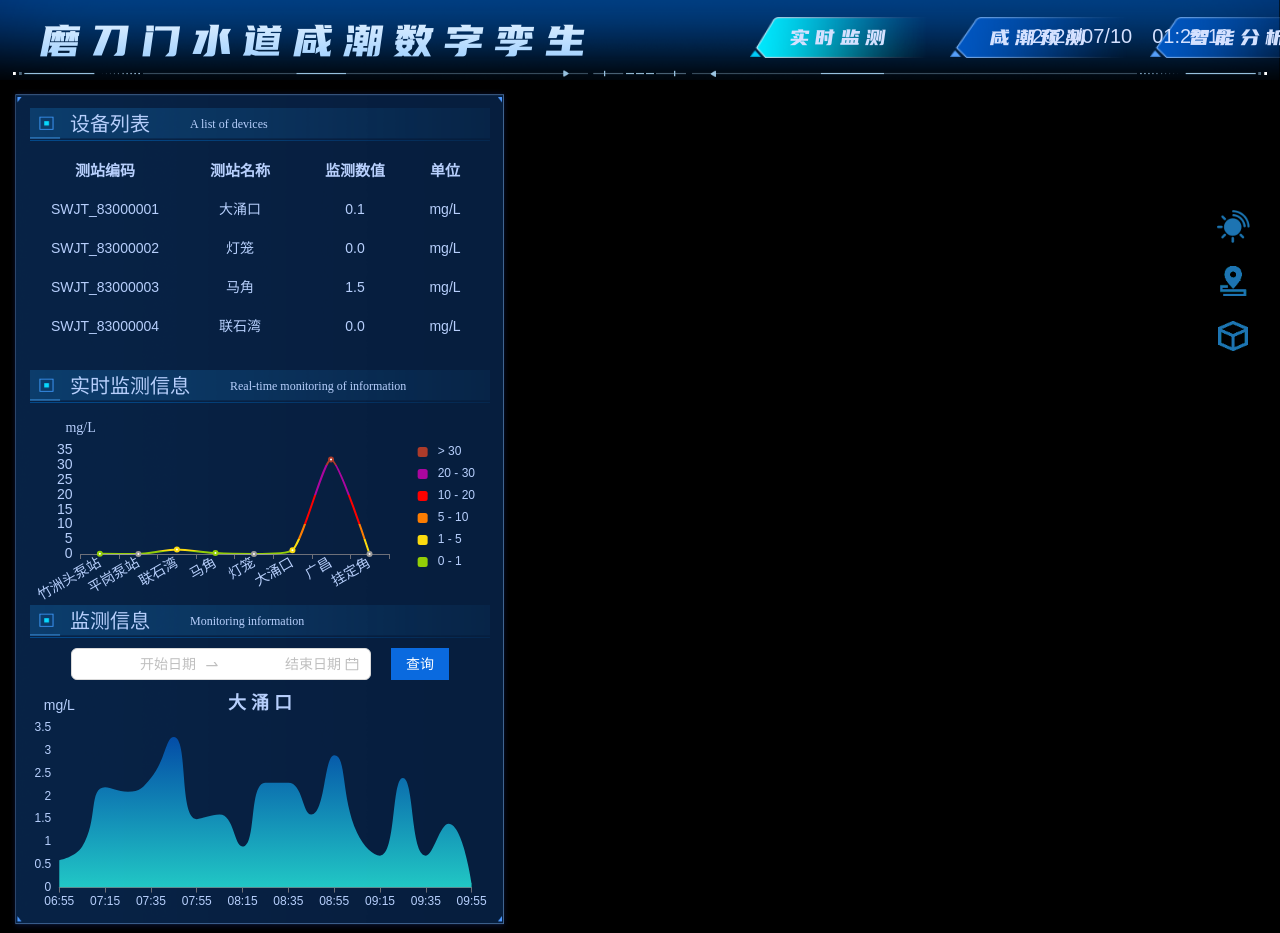
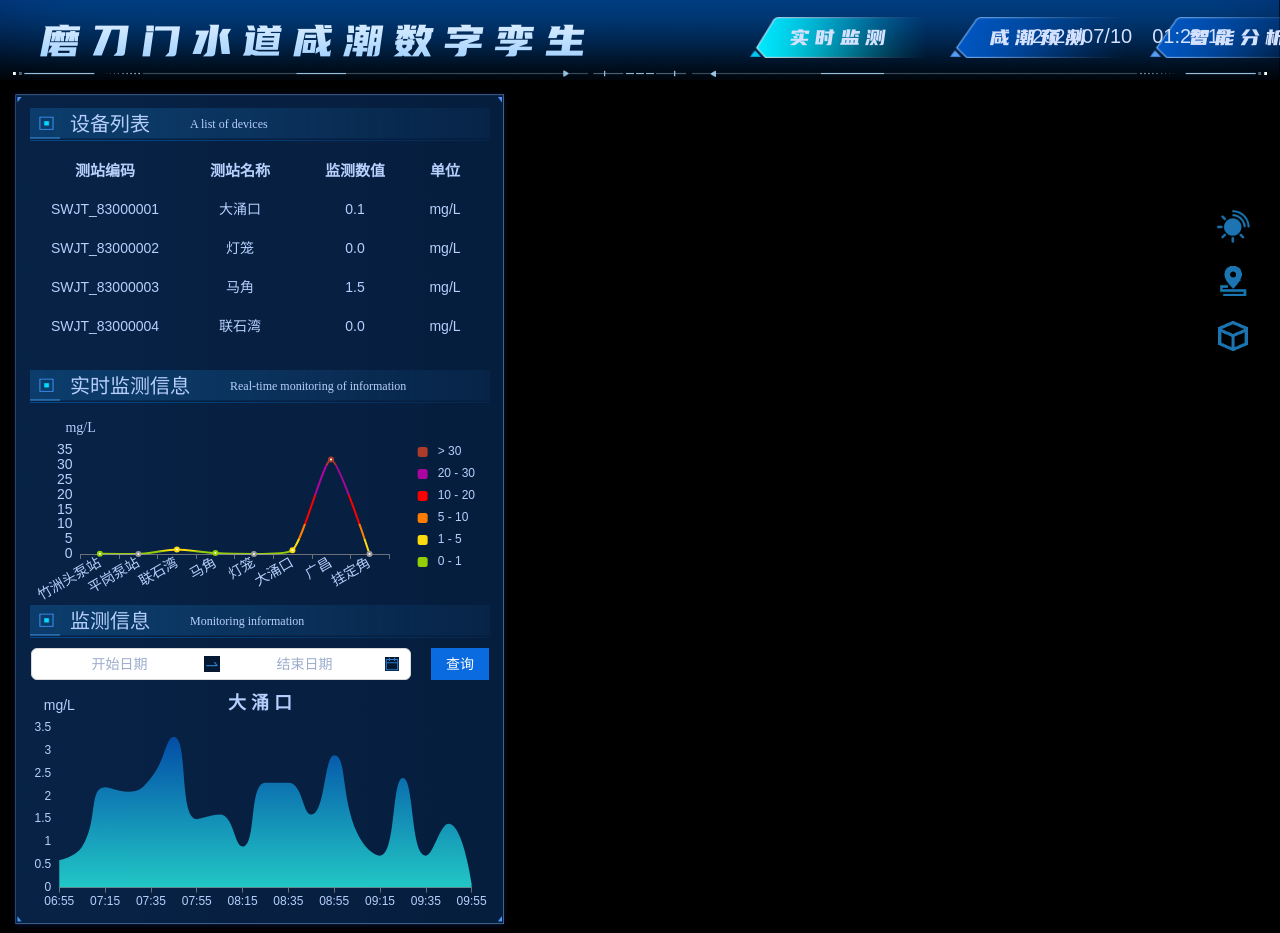
Before and after one commit to Hannahuy/Saltytide, a Vue app: page /#/ in a window 1280 px wide. Shown: the top 933 px of the page. Built offline with nearby package versions, Linux system fonts and the light colour scheme; no server answers.

Commit message:
日期选择样式

```diff
--- a/src/App.vue
+++ b/src/App.vue
@@ -87,10 +87,21 @@ div {
 :where(.css-dev-only-do-not-override-19iuou).ant-picker-range {
   border-radius: 0;
 }
-:where(.css-dev-only-do-not-override-19iuou).ant-picker{
+
+:where(.css-dev-only-do-not-override-19iuou).ant-picker {
   border: 1px solid #2A77C6;
 }
-:where(.css-dev-only-do-not-override-19iuou).ant-picker .ant-picker-input >input:placeholder-shown{
+
+:where(.css-dev-only-do-not-override-19iuou).ant-picker .ant-picker-input>input:placeholder-shown {
   text-align: center;
 }
+
+:where(.css-dev-only-do-not-override-19iuou).ant-picker {
+  background-color: #041831;
+}
+
+.anticon svg {
+  color: #2A77C6;
+  background-color: #041831;
+}
 </style>
--- a/src/components/topButton/Monitoring.vue
+++ b/src/components/topButton/Monitoring.vue
@@ -30,7 +30,7 @@
         <span>Monitoring information</span>
       </div>
       <div style="display: flex;align-items: center;justify-content: center;">
-        <a-range-picker style="width:300px;margin-top: 10px;" v-model:value="selectedTimeRange" show-time />
+        <a-range-picker dropdownClassName="rangePickerIceGai" style="width:380px;margin-top: 10px;" v-model:value="selectedTimeRange" show-time />
         <el-button class="buttonserch" type="primary" @click="handleSearch">查询</el-button>
       </div>
       <div id="WaterCharts"></div>
@@ -590,4 +590,11 @@ onBeforeUnmount(() => {
   height: 35px;
   width: 50%;
 }
+:deep(.ant-picker-input > input){
+  color: #b7cffc;
+  text-align: center;
+}
+:deep(.ant-picker-input input::placeholder) {
+  color: #9cadcc;
+}
 </style>
```
